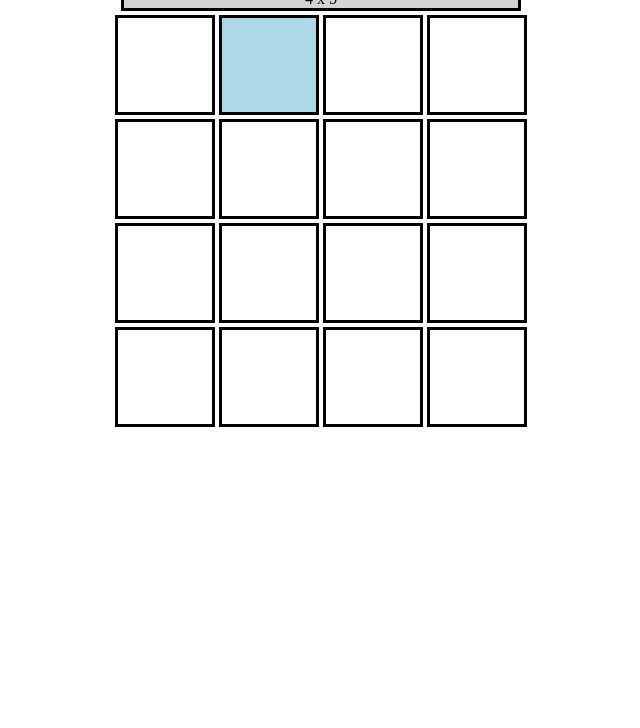
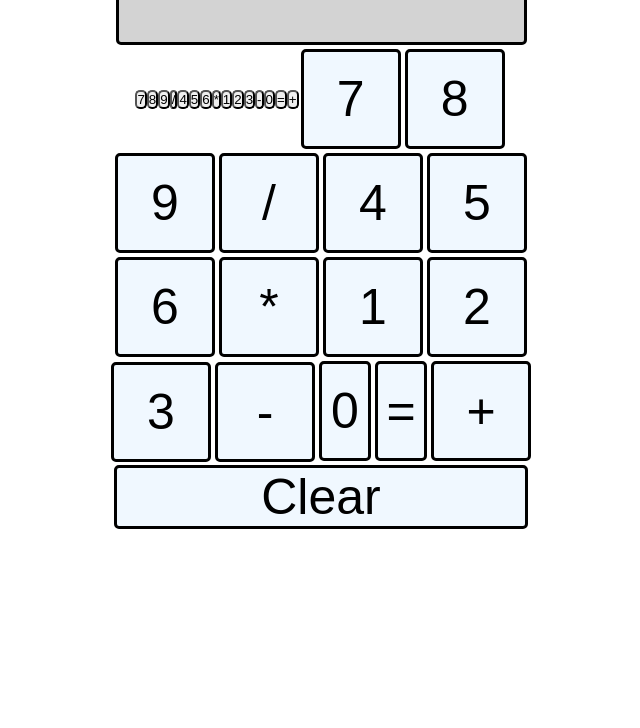
Before and after one commit to cborch31/calculator, a plain HTML site: page index.html in a window 1280 px wide. Shown: the part 72-800 px from the top of the page, without its empty margins (319-959 px from the left). Drawn offline with Linux system fonts and the light colour scheme.

Commit message:
do-over!!

```diff
--- a/index.html
+++ b/index.html
@@ -12,7 +12,24 @@
     <body>
         <div id="mainPage">
             <h1>My Online Calculator</h1>
-            <div id="calcContainer"></div>
+            <div id='display'></div>
+            <div id="calcContainer">
+                <button id="btn7" class="button">7</button>
+                <button id="btn8" class="button">8</button>
+                <button id="btn9" class="button">9</button>
+                <button id="btnDiv" class="button">/</button>
+                <button id="btn4" class="button">4</button>
+                <button id="btn5" class="button">5</button>
+                <button id="btn6" class="button">6</button>
+                <button id="btnMul" class="button">*</button>
+                <button id="btn1" class="button">1</button>
+                <button id="btn2" class="button">2</button>
+                <button id="btn3" class="button">3</button>
+                <button id="btnMin" class="button">-</button>
+                <button id="btn0" class="button">0</button>
+                <button id="btnEqual" class="button">=</button>
+                <button id="btnAdd" class="button">+</button>
+            </div>
         </div>
     </body>
 
--- a/javascript.js
+++ b/javascript.js
@@ -1,7 +1,7 @@
 console.log('hello world!')
 
 ////////////////////////////////////////////////////////
-//operations
+//operations (add rounding to all)
 
 let firstNumber = 3;
 let operator = '-';
@@ -35,28 +35,86 @@ const operate = function(operator, firstNumber, secondNumber){
     }
 };
 
+let val = "10";
+
+const displayFunction = function(val){
+    displayBox.textContent = val;
+    return val;
+};
+
+//updating the displayBox
+//get a number
+//add to array
+
 ///////////////////////////////////////////////////////////
 //making DIVs and buttons
-
+// let array = ['4', '4', '*', '5'];
+// let item = array.join(' ');
 const calcContainer = document.querySelector('#calcContainer');
 const mainPage = document.querySelector('#mainPage');
+const display = document.querySelector('#display');
 let calcArray = [];
 
 document.getElementById('calcContainer');
 
 displayBox = document.createElement('div');
 displayBox.classList.add('displayBox');
-calcContainer.appendChild(displayBox);
-displayBox.textContent = '4 x 5'; //erase later
+display.appendChild(displayBox);
+//displayBox.textContent = ''; //erase later
 
-for (let i = 0; i < 16; i++){
-    numbers = document.createElement('div');
+for (let i = 0; i < 15; i++){
+    numbers = document.createElement('button');
     numbers.classList.add('numbers'); //to refer to the group
     numbers.classList.add('numbers' + i); //to stylistically refer to each individually.
+    numbers.setAttribute('id', 'btn'+i);
     calcContainer.appendChild(numbers);
 }
 
-numbers1.textContent = '1'; //but this doesn't work
+clearBtn = document.createElement('button');
+clearBtn.classList.add('clearBtn');
+calcContainer.appendChild(clearBtn);
+clearBtn.textContent = 'Clear';
+
+let box7 = document.getElementsByClassName('numbers')[0];
+box7.textContent = '7';
+// const btn0 = document.getElementById('#btn0');
+// btn0.addEventListener('click', displayFunction(7));
+
+let box8 = document.getElementsByClassName('numbers')[1];
+box8.textContent = '8';
+let box9 = document.getElementsByClassName('numbers')[2];
+box9.textContent = '9';
+let boxDiv = document.getElementsByClassName('numbers')[3];
+boxDiv.textContent = '/';
+let box4 = document.getElementsByClassName('numbers')[4];
+box4.textContent = '4';
+let box5 = document.getElementsByClassName('numbers')[5];
+box5.textContent = '5';
+let box6 = document.getElementsByClassName('numbers')[6];
+box6.textContent = '6';
+let boxMult = document.getElementsByClassName('numbers')[7];
+boxMult.textContent = '*';
+let box1 = document.getElementsByClassName('numbers')[8];
+box1.textContent = '1';
+let box2 = document.getElementsByClassName('numbers')[9];
+box2.textContent = '2';
+let box3 = document.getElementsByClassName('numbers')[10];
+box3.textContent = '3';
+let boxSub = document.getElementsByClassName('numbers')[11];
+boxSub.textContent = '-';
+let box0 = document.getElementsByClassName('numbers')[12];
+box0.textContent = '0';
+let boxEquals = document.getElementsByClassName('numbers')[13];
+boxEquals.textContent = '=';
+let boxPlus = document.getElementsByClassName('numbers')[14];
+boxPlus.textContent = '+';
+
+//////////////////////////////////////////////////////////////
+
+const mybtn = document.querySelector('#mybtn');
+mybtn.addEventListener('click', function(){
+    displayBox.textContent = 'mybtn';
+});
 
 cellList = document.querySelectorAll('.numbers'); //cellList is an object + not an array
 
--- a/style.css
+++ b/style.css
@@ -2,6 +2,14 @@
     margin: 0;
     padding: 0;
     box-sizing: border-box;
+}
+
+div {
+    border-radius: 5px;
+}
+
+button {
+    border-radius: 5px;
 }
 
 #mainPage {
@@ -19,18 +27,32 @@
     align-items: center;
     margin: 0;
     padding: 0;
-    width: 60vh;
+    width: 53vh;
 }
 
 .displayBox {
-    width: 400px; /* this makes the div 4x larger than the others */
+    width: 411px; /* this makes the div 4x larger than the others */
     display: flex;
     flex: 1 0 1;
     justify-content:space-around;
+    align-items: center;
     border: solid;
+    height: 50px;
     background-color: lightgray;
-    margin: 2px;
+    margin-top: 10px;
+    margin-bottom: 2px;
     padding: 0;
+    font-size: 50px;
+}
+
+.clearBtn {
+    width: 414px;
+    display: flex;
+    flex: 1 0 1;
+    background-color: aliceblue;
+    justify-content: space-around;
+    border: solid;
+    font-size: 50px;
 }
 
 .numbers { /* how can I reference each number individually to change their style/size? */
@@ -38,13 +60,22 @@
     flex-direction: column;
     border: solid;
     border-color: black;
+    background-color: aliceblue;
     padding: 0;
     margin: 2px;
     height: 100px;
     width: 100px;
-
+    justify-content: center;
+    align-items: center;
+    font-size: 50px;
 }
 
-.numbers1 {
-    background-color: lightblue;
+.numbers12, .numbers13 {
+    display: flex;
+    flex: 2;
+    margin-bottom: 4px;
 }
+
+.numbers14 {
+    margin-bottom: 4px;
+}
```
